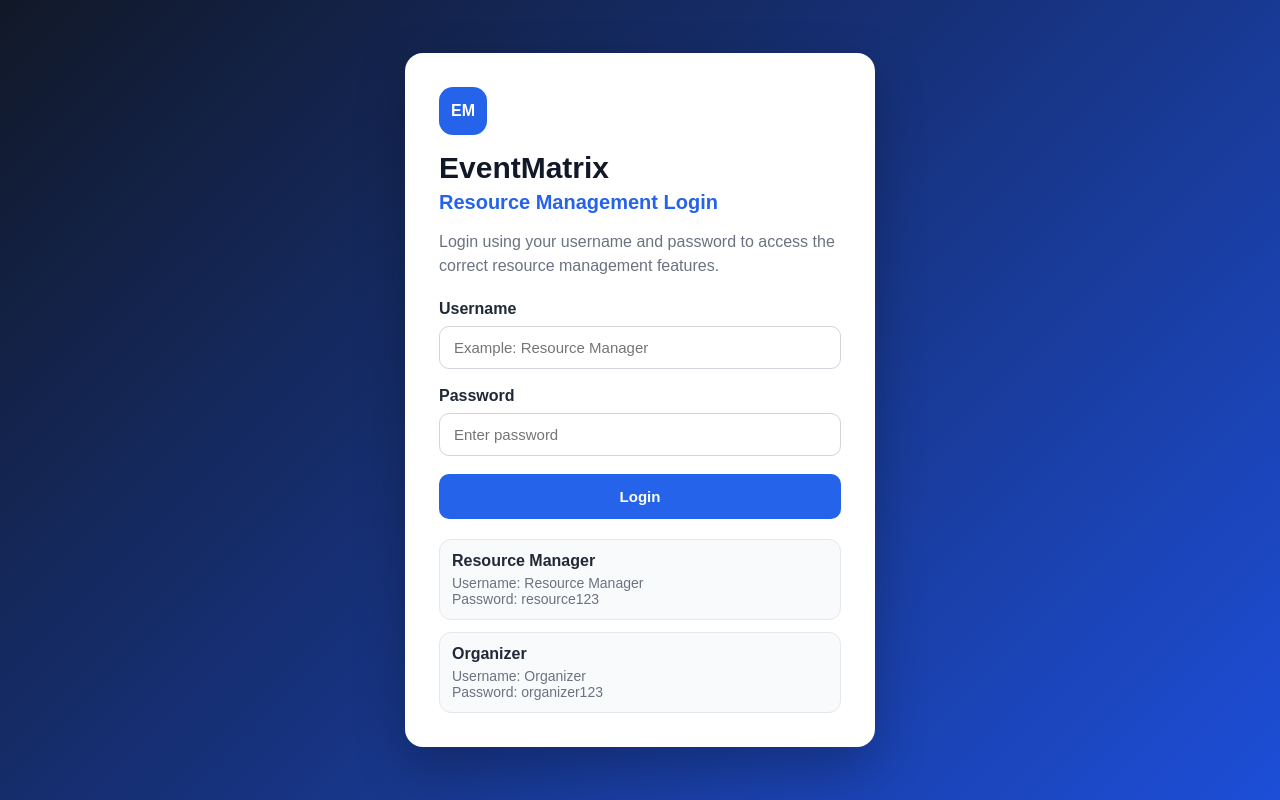
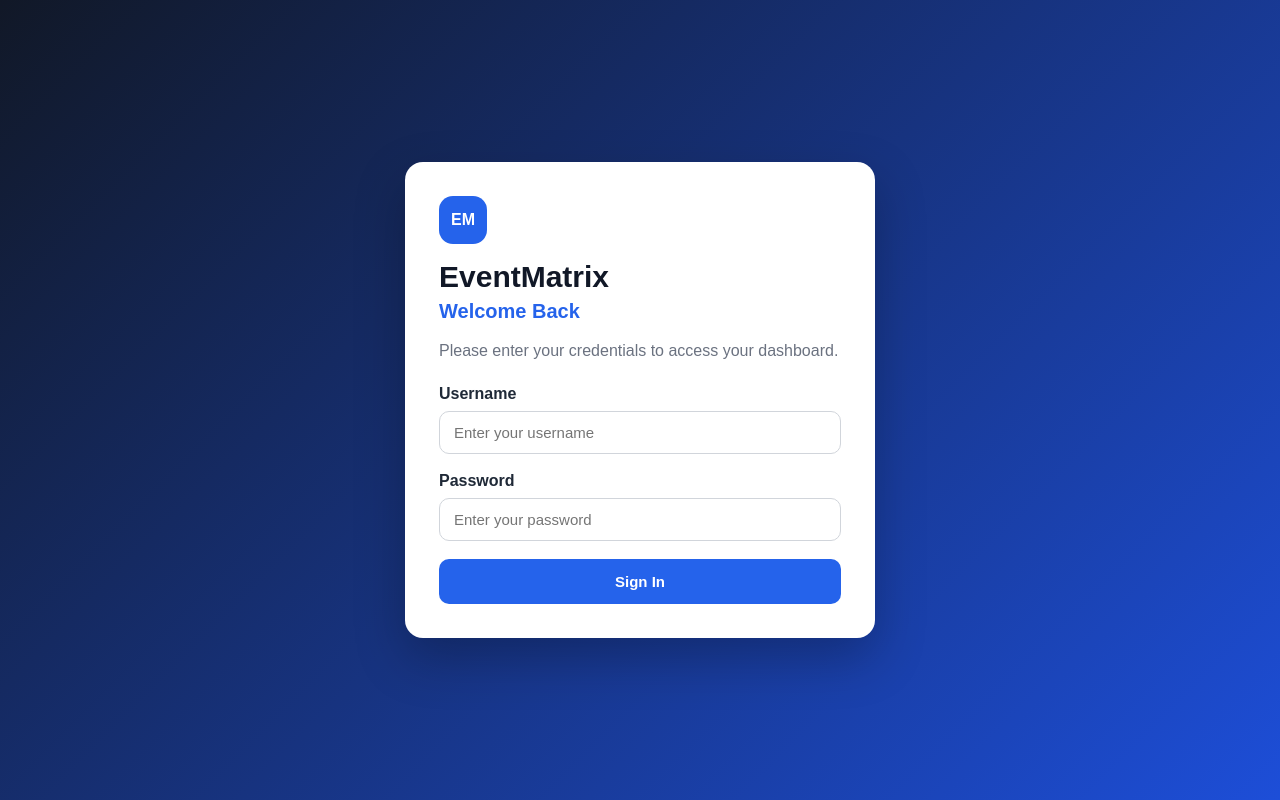
Before and after one commit to TharushiGamage/EventMatrix, a React app in the folder frontend/: page / in a window 1280 px wide. Built offline with nearby package versions, Linux system fonts and the light colour scheme; the HTML template or start-up script is replaced by a standard one.

Commit message:
Update login page professional text

```diff
--- a/frontend/src/pages/Login.jsx
+++ b/frontend/src/pages/Login.jsx
@@ -74,11 +74,10 @@ function Login({ onLogin }) {
         <div className="login-logo">EM</div>
 
         <h1>EventMatrix</h1>
-        <h2>Resource Management Login</h2>
+        <h2>Welcome Back</h2>
 
         <p className="login-subtitle">
-          Login using your username and password to access the correct resource
-          management features.
+          Please enter your credentials to access your dashboard.
         </p>
 
         {message && <div className="error-box">{message}</div>}
@@ -91,7 +90,7 @@ function Login({ onLogin }) {
               name="username"
               value={formData.username}
               onChange={handleChange}
-              placeholder="Example: Resource Manager"
+              placeholder="Enter your username"
             />
           </div>
 
@@ -102,34 +101,14 @@ function Login({ onLogin }) {
               name="password"
               value={formData.password}
               onChange={handleChange}
-              placeholder="Enter password"
+              placeholder="Enter your password"
             />
           </div>
 
           <button type="submit" className="primary-button">
-            Login
+            Sign In
           </button>
         </form>
-
-        <div className="login-role-box">
-          <div>
-            <strong>Resource Manager</strong>
-            <p>
-              Username: Resource Manager
-              <br />
-              Password: resource123
-            </p>
-          </div>
-
-          <div>
-            <strong>Organizer</strong>
-            <p>
-              Username: Organizer
-              <br />
-              Password: organizer123
-            </p>
-          </div>
-        </div>
       </div>
     </div>
   );
```
